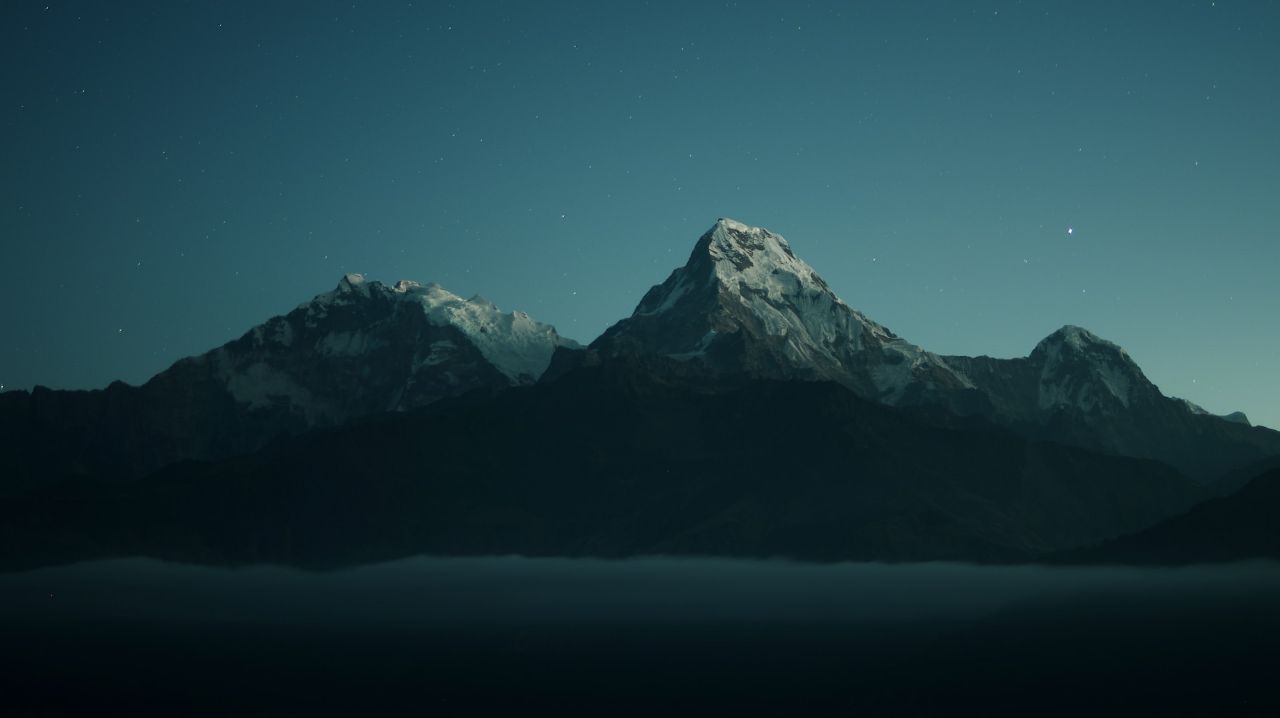
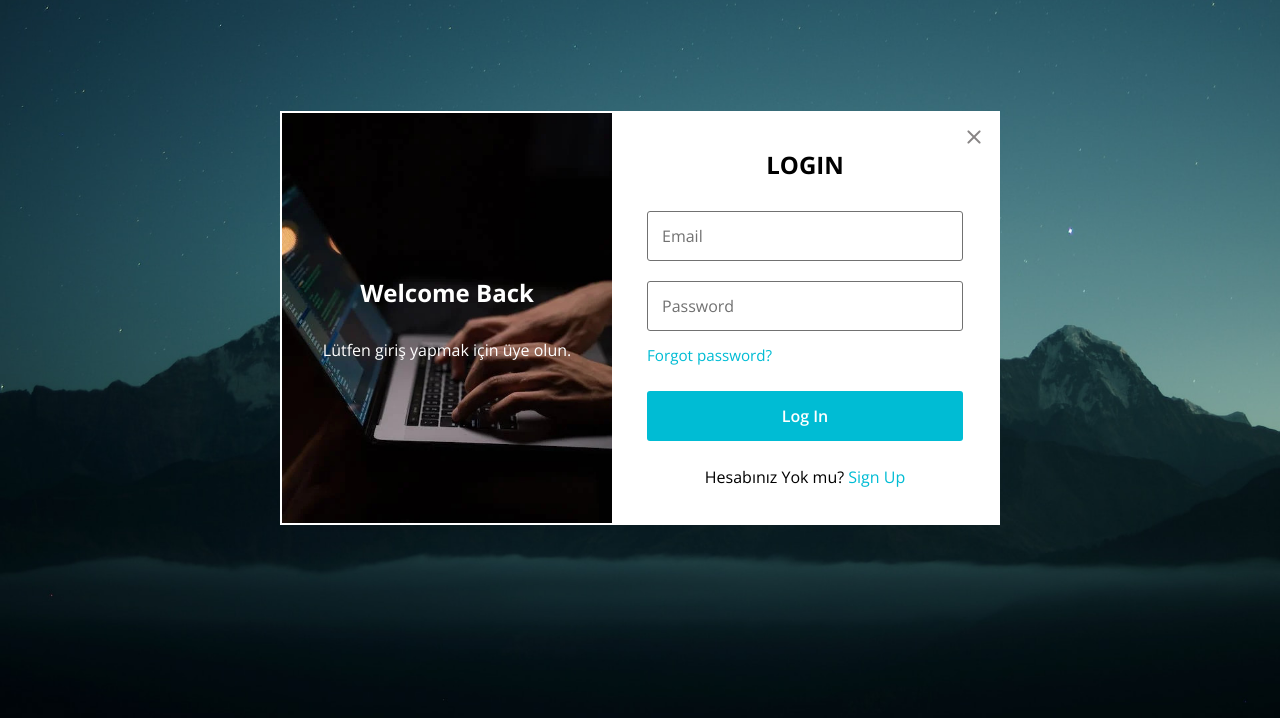
Before and after one commit to ahmetaggoz/login.page, a website: page index.html in a window 1280 px wide. Shown: the part 82-800 px from the top of the page. Drawn offline with nearby package versions, Linux system fonts and the light colour scheme.

Commit message:
login sayfası yapildi

```diff
--- a/index.html
+++ b/index.html
@@ -27,5 +27,33 @@
         <button class="login-btn">LOG IN</button>
       </nav>
     </header>
+    <div class="form-popup">
+      <span class="close-btn material-symbols-rounded">close</span>
+      <div class="form-box">
+        <div class="form-details">
+          <h2>Welcome Back</h2>
+          <p>Lütfen giriş yapmak için üye olun.</p>
+        </div>
+        <div class="form-content">
+          <h2>LOGIN</h2>
+          <form action="#">
+            <div class="input-field">
+              <input type="text" required />
+              <label>Email</label>
+            </div>
+            <div class="input-field">
+              <input type="password" required />
+              <label>Password</label>
+            </div>
+            <a href="#" class="forgot-pass">Forgot password?</a>
+            <button type="submit">Log In</button>
+          </form>
+          <div class="bottom-link">
+            Hesabınız Yok mu?
+            <a href="#">Sign Up</a>
+          </div>
+        </div>
+      </div>
+    </div>
   </body>
 </html>
--- a/sass/main.scss
+++ b/sass/main.scss
@@ -2,6 +2,14 @@
 $white: #fff;
 $hover: #19e8ff;
 $btn:#275360;
+$border: #717171;
+$form: #00bcd4;
+$bg:#0097a7;
+$close:#878484;
+
+
+
+
 * {
     margin: 0;
     padding: 0;
@@ -76,3 +84,138 @@ header {
         }
     }
 }
+
+.form-popup{
+    position: fixed;
+    top: 50%;
+    left: 50%;
+    max-width: 720px;
+    width: 100%;
+    background: $white;
+    border: 2px solid $white;
+    transform: translate(-50%, -50%);
+
+    .close-btn {
+        position: absolute;
+        top: 12px;
+        right: 12px;
+        color: $close;
+        cursor: pointer;
+    }
+
+    .form-box {
+        display: flex;
+
+        h2 {
+            text-align: center;
+            margin-bottom: 30px;
+        }
+
+        .form-details{
+            max-width: 330px;
+            display: flex;
+            width: 100%;
+            color: $white;
+            text-align: center;
+            flex-direction: column;
+            align-items: center;
+            justify-content: center;
+            background: url("../images/login-img.jpg");
+            background-size: cover;
+            background-position: center;
+        }
+
+        .form-content {
+            width: 100%;
+            padding: 35px;
+        }
+
+        a{
+            color: $form;
+            text-decoration: none;
+
+            &:hover {
+                text-decoration: underline;
+            }
+        }
+
+        .bottom-link {
+            text-align: center;
+        }
+
+        .forgot-pass {
+            display: inline-flex;
+            margin-top: 14px;
+            font-size: 0.95rem;
+        }
+    }
+
+
+
+
+}
+
+form {
+    .input-field {
+        height: 50px;
+        width: 100%;
+        margin-top: 20px;
+        position: relative;
+
+        input {
+            width: 100%;
+            height: 100%;
+            outline: none;
+            padding: 0 15px;
+            font-size: 0.95rem;
+            border-radius: 3px;
+            border: 1px solid $border;
+
+            &:focus {
+                border-color: $form;
+            }
+
+
+
+
+            &:is(:focus, :valid) ~ label {
+                color: $form;
+                font-size: 0.75rem;
+                transform: translateY(-120%);
+            }
+
+            &:is(:focus, :valid){
+                padding: 16px 15px 0;
+            }
+        }
+
+        label {
+            position: absolute;
+            top: 50%;
+            left: 15px;
+            color: $border;
+            pointer-events: none;
+            transform: translateY(-50%);
+            transition: .2s ease;
+        }
+    }
+
+    button {
+        width: 100%;
+        outline: none;
+        border: none;
+        font-size: 1rem;
+        font-weight: 600;
+        padding: 14px 0;
+        border-radius: 3px;
+        margin: 25px 0;
+        color: $white;
+        cursor: pointer;
+        background: $form;
+        transition: .2s ease;
+
+        &:hover {
+            background: $bg;
+        }
+    }
+}
```
Also changed, not shown: css/main.css.
